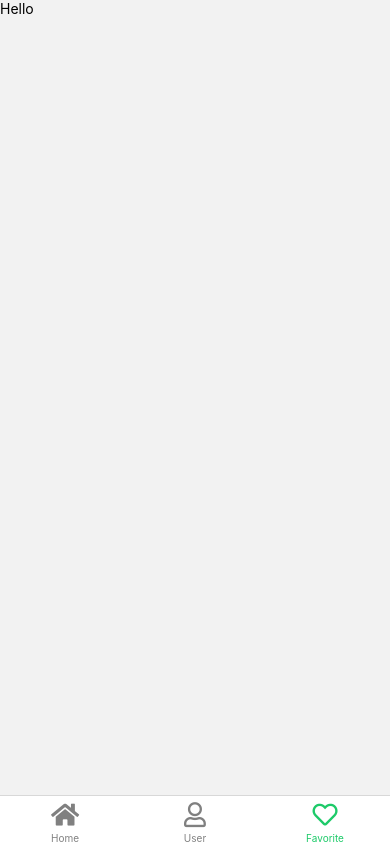
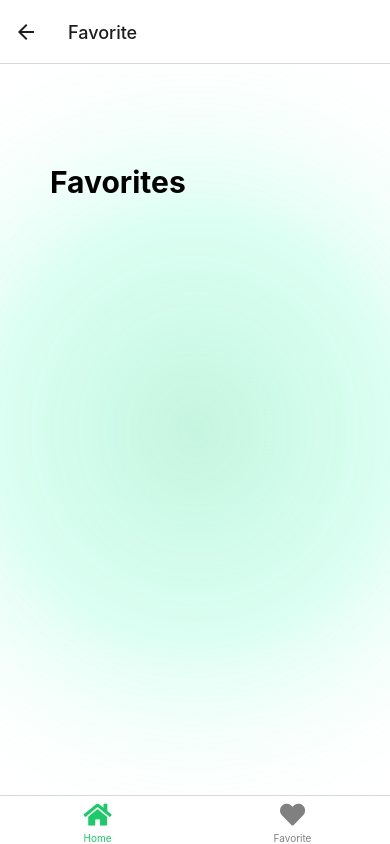
Before and after one commit to LaluIman/CookBookApp, a React Native app: screen /Favorite in a window 390 px wide. Built offline with nearby package versions, Linux system fonts and the light colour scheme.

Commit message:
Adding favorite feature, make new Favorite view

```diff
--- a/App.js
+++ b/App.js
@@ -4,12 +4,13 @@ import { createBottomTabNavigator } from '@react-navigation/bottom-tabs';
 import { FontAwesome5 } from '@expo/vector-icons';
 import AppNavigator from './navigation/AppNavigator';
 import FavoriteView from './screens/Favorite';
-import UserView from './screens/User';
+import { FavoritesProvider } from './Favoritecontext';
 
 const Tab = createBottomTabNavigator();
 
 export default function App() {
   return (
+    <FavoritesProvider>
     <NavigationContainer>
       <Tab.Navigator
         screenOptions={({ route }) => ({
@@ -18,23 +19,21 @@ export default function App() {
 
             if (route.name === 'Home') {
               iconName = 'home';
-            } else if (route.name === 'User') {
-              iconName = 'user';
             } else if (route.name === 'Favorite') {
               iconName = 'heart';
             }
 
             // Return the FontAwesome icon
-            return <FontAwesome5 name={iconName} size={size} color={color} />;
+            return <FontAwesome5 name={iconName} size={size} color={color} solid={route.name === 'Favorite'} />; // Add the solid prop
           },
           tabBarActiveTintColor: '#1DCA69',
           tabBarInactiveTintColor: 'gray',
         })}
       >
         <Tab.Screen name="Home" component={AppNavigator} options={{ headerShown: false }}/>
-        <Tab.Screen name="User" component={UserView} options={{ headerShown: false }}/>
         <Tab.Screen name="Favorite" component={FavoriteView} options={{ headerShown: false }}/>
       </Tab.Navigator>
     </NavigationContainer>
+    </FavoritesProvider>
   );
 }
--- /dev/null
+++ b/Favoritecontext.js
@@ -0,0 +1,38 @@
+import React, { createContext, useState, useEffect } from 'react';
+import AsyncStorage from '@react-native-async-storage/async-storage';
+
+export const FavoritesContext = createContext();
+
+export const FavoritesProvider = ({ children }) => {
+  const [favorites, setFavorites] = useState([]);
+
+  useEffect(() => {
+    const fetchFavorites = async () => {
+      const storedFavorites = await AsyncStorage.getItem('favorites');
+      if (storedFavorites) {
+        setFavorites(JSON.parse(storedFavorites));
+      }
+    };
+    fetchFavorites();
+  }, []);
+
+  const toggleFavorite = async (recipe) => {
+    const isFavorite = favorites.some(item => item.id === recipe.id);
+    let updatedFavorites;
+
+    if (isFavorite) {
+      updatedFavorites = favorites.filter(item => item.id !== recipe.id);
+    } else {
+      updatedFavorites = [...favorites, recipe];
+    }
+
+    setFavorites(updatedFavorites);
+    await AsyncStorage.setItem('favorites', JSON.stringify(updatedFavorites));
+  };
+
+  return (
+    <FavoritesContext.Provider value={{ favorites, toggleFavorite }}>
+      {children}
+    </FavoritesContext.Provider>
+  );
+};
--- a/navigation/AppNavigator.js
+++ b/navigation/AppNavigator.js
@@ -2,6 +2,7 @@ import React from 'react';
 import { createStackNavigator } from '@react-navigation/stack';
 import HomeView from '../screens/HomeView';
 import DetailView from '../screens/DetailView';
+import FavoriteView from '../screens/Favorite';
 
 const Stack = createStackNavigator();
 
@@ -16,6 +17,7 @@ const AppNavigator = () => {
           headerShown: false,
         }}
       />
+      <Stack.Screen name="Favorite" component={FavoriteView} />
       <Stack.Screen name="Detail"
         options={{
           title: '',
--- a/package.json
+++ b/package.json
@@ -13,6 +13,7 @@
     "@fortawesome/free-regular-svg-icons": "^6.6.0",
     "@fortawesome/free-solid-svg-icons": "^6.6.0",
     "@fortawesome/react-native-fontawesome": "^0.3.2",
+    "@react-native-async-storage/async-storage": "^1.24.0",
     "@react-navigation/bottom-tabs": "^6.6.1",
     "@react-navigation/native": "^6.1.18",
     "@react-navigation/stack": "^6.4.1",
--- a/screens/Favorite.js
+++ b/screens/Favorite.js
@@ -1,10 +1,106 @@
-import React from "react";
-import {Text} from 'react-native'
+import React, { useContext } from 'react';
+import { View, Text, FlatList, Image, TouchableOpacity, StyleSheet } from 'react-native';
+import { FontAwesomeIcon } from '@fortawesome/react-native-fontawesome';
+import { faStar as faStarSolid } from '@fortawesome/free-solid-svg-icons';
+import { FavoritesContext } from '../Favoritecontext';
+import { faClock } from '@fortawesome/free-regular-svg-icons';
+import { BackgroundImage } from '@rneui/base';
 
-const FavoriteView = () => {
-    return (
-        <Text>Hello</Text>
-    )
-}
+const image = require('../assets/gradient.png');
+
+const FavoriteView = ({ navigation }) => {
+  const { favorites, toggleFavorite } = useContext(FavoritesContext);
+
+  return (
+    <View style={styles.container}>
+      <BackgroundImage  source={image} resizeMode='stretch' style={styles.bgimage}>
+      <Text style={styles.header}>Favorites</Text>
+      <FlatList
+        data={favorites}
+        keyExtractor={(item) => item.id.toString()}
+        contentContainerStyle={styles.cardContainer}
+        renderItem={({ item }) => (
+          <TouchableOpacity onPress={() => navigation.navigate('Detail', { recipe: item })}>
+            <View style={styles.card}>
+              <Image source={{ uri: item.image }} style={styles.image} />
+              <View style={styles.textContainer}>
+                <View style={styles.cardTop}>
+                  <Text style={styles.name}>{item.name}</Text>
+                  <TouchableOpacity onPress={() => toggleFavorite(item)}>
+                    <FontAwesomeIcon
+                      icon={faStarSolid}
+                      style={{ color: 'yellow', fontSize: 24 }}
+                    />
+                  </TouchableOpacity>
+                </View>
+                <Text style={styles.type}>{item.type}</Text>
+                <View style={styles.timetc}>
+                  <Text style={styles.timeToCook}>{item.timeToCook}</Text>
+                  <FontAwesomeIcon style={styles.clock} icon={faClock} />
+                </View>
+              </View>
+            </View>
+          </TouchableOpacity>
+        )}
+      />
+      </BackgroundImage>
+    </View>
+  );
+};
+
+const styles = StyleSheet.create({
+  container: {
+    flex: 1,
+    backgroundColor: '#fff',
+  },
+  bgimage: {
+    flex: 1,
+    justifyContent: 'center',
+    width: '100%',
+    height: '100%',
+  },
+  header: {
+    fontSize: 30,
+    fontWeight: 'bold',
+    marginBottom: 20,
+    marginHorizontal: 50,
+    marginVertical: 100
+  },
+  card: {
+    flexDirection: 'row',
+    marginBottom: 16,
+    backgroundColor: '#fff',
+    borderRadius: 10,
+    overflow: 'hidden',
+    padding: 10,
+  },
+  image: {
+    width: 90,
+    height: 75,
+    borderRadius: 8,
+  },
+  cardTop: {
+    flexDirection: 'row',
+    justifyContent: 'space-between',
+  },
+  textContainer: {
+    flex: 1,
+    paddingHorizontal: 10,
+    flexDirection: 'column',
+    alignItems: 'start',
+    justifyContent: 'space-between',
+  },
+  name: {
+    fontSize: 18,
+    fontWeight: 'bold',
+  },
+  type: {
+    fontSize: 15,
+    color: '#888',
+  },
+  favoriteIcon: {
+    color: 'yellow',
+  },
+});
 
 export default FavoriteView;
--- a/screens/HomeView.js
+++ b/screens/HomeView.js
@@ -1,15 +1,18 @@
-import React, { useState } from 'react';
+import React, { useState, useContext } from 'react';
 import { View, Text, FlatList, Image, TouchableOpacity, StyleSheet, ImageBackground, TextInput, KeyboardAvoidingView } from 'react-native';
 import { FontAwesomeIcon } from '@fortawesome/react-native-fontawesome';
-import { faClock } from '@fortawesome/free-regular-svg-icons';
+import {faClock, faStar as faStarRegular } from '@fortawesome/free-regular-svg-icons';
+import { faStar as faStarSolid } from '@fortawesome/free-solid-svg-icons';
 import recipes from '../data/recipe';
 import { faSearch } from '@fortawesome/free-solid-svg-icons';
+import { FavoritesContext } from '../Favoritecontext';
 
 const image = require('../assets/gradient.png');
 
 const HomeView = ({ navigation }) => {
   const [search, setSearch] = useState('');
   const [filteredRecipes, setFilteredRecipes] = useState(recipes);
+  const { favorites, toggleFavorite } = useContext(FavoritesContext);
 
   const handleSearch = (text) => {
     setSearch(text);
@@ -19,6 +22,10 @@ const HomeView = ({ navigation }) => {
     } else {
       setFilteredRecipes(recipes);
     }
+  };
+
+  const isFavorite = (recipe) => {
+    return favorites.some(item => item.id === recipe.id);
   };
 
   return (
@@ -44,7 +51,15 @@ const HomeView = ({ navigation }) => {
               <View style={styles.card}>
                 <Image source={{ uri: item.image }} style={styles.image} />
                 <View style={styles.textContainer}>
+                  <View style={styles.topCard}>
                   <Text style={styles.name}>{item.name}</Text>
+                  <TouchableOpacity onPress={() => toggleFavorite(item)}>
+                    <FontAwesomeIcon
+                      icon={isFavorite(item) ? faStarSolid : faStarRegular}
+                      style={{ color: isFavorite(item) ? 'yellow' : '#ccc', fontSize: 24 }}
+                    />
+                  </TouchableOpacity>
+                  </View>
                   <Text style={styles.type}>{item.type}</Text>
                   <View style={styles.timetc}>
                     <Text style={styles.timeToCook}>{item.timeToCook}</Text>
@@ -68,7 +83,7 @@ const styles = StyleSheet.create({
   },
   headerContainer: {
     paddingHorizontal: 30,
-    paddingTop: 50,
+    marginTop: 100,
     paddingBottom: 20,
   },
   header: {
@@ -106,6 +121,8 @@ const styles = StyleSheet.create({
     borderRadius: 10,
     overflow: 'hidden',
     padding: 10,
+    alignItems: 'center',
+    justifyContent: 'space-between',
   },
   image: {
     width: 90,
@@ -115,6 +132,10 @@ const styles = StyleSheet.create({
   textContainer: {
     flex: 1,
     paddingHorizontal: 10,
+  },
+  topCard: {
+    flexDirection: 'row',
+    justifyContent: 'space-between',
   },
   name: {
     fontSize: 18,
--- a/screens/User.js
+++ /dev/null
@@ -1,10 +0,0 @@
-import React  from "react";
-import {Text} from 'react-native'
-
-const UserView = () => {
-    return (
-        <Text>User</Text>
-    )
-}
-
-export default UserView;
```
Also changed, not shown: assets/gradient.png, 1 other file (tests, documents, lock files or other folders).
